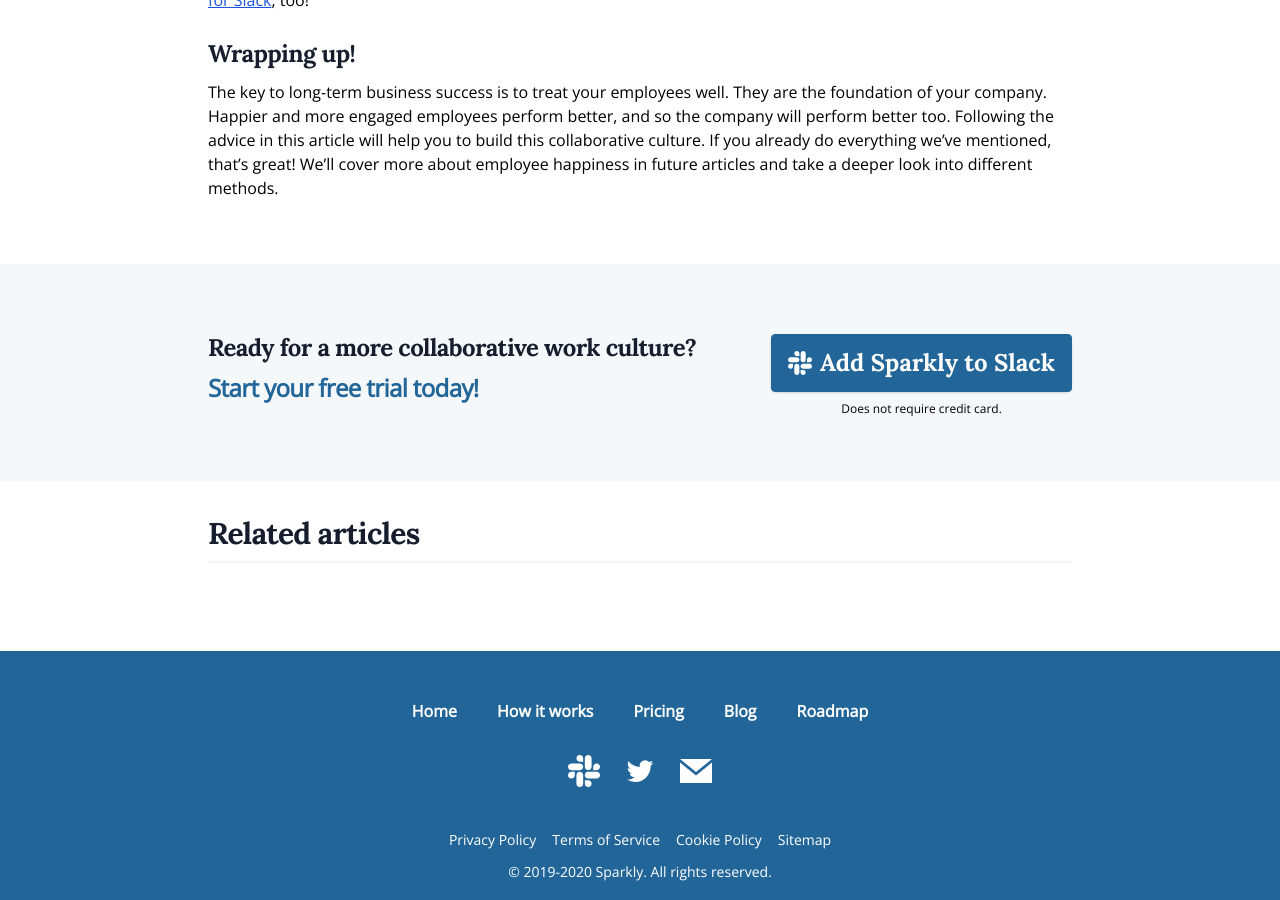
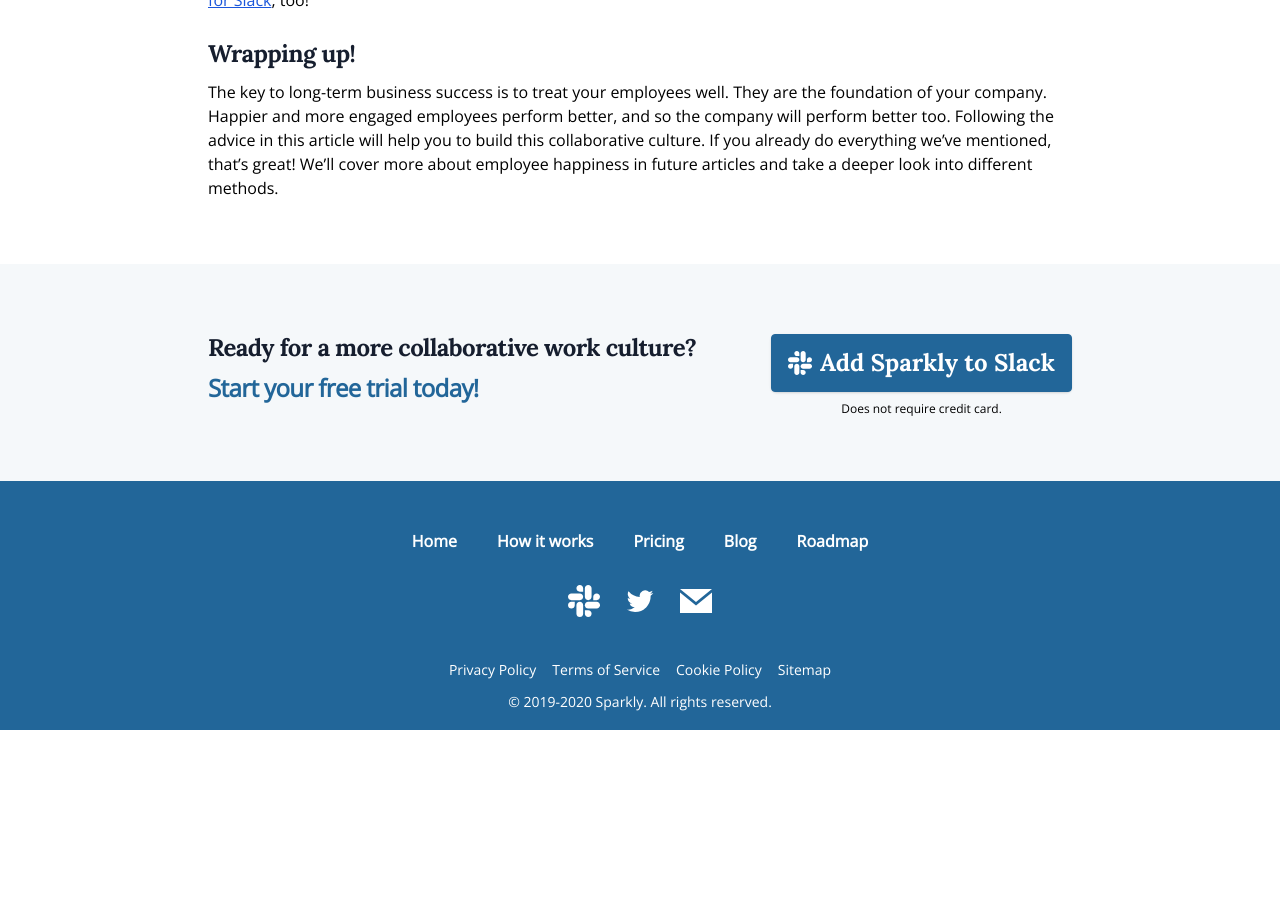
Before and after one commit to Sparklybot/sparklybot.github.io, a Jekyll site: the page built from _posts/2020-06-15-happy-employees-guide.md, in a window 1280 px wide and 900 px high, scrolled down 2694 px. Built offline with Jekyll 4.4.1, drawn with Linux system fonts in a browser that asks for light colours; comment, search, counter and statistics services are not loaded; after the commit the page ends 3424 px from its top, so only the background shows below that.

Commit message:
Small change for post layout

```diff
--- a/_layouts/post.html
+++ b/_layouts/post.html
@@ -75,7 +75,7 @@ layout: default
 
 {% assign firstCategory = page.categories | first %}
 {% assign anyRelated = site.categories[firstCategory] | size %}
-{% if anyRelated != 0 %}
+{% if anyRelated > 1 %}
 <section class="container mx-auto px-4 pt-8 pb-16 max-w-4xl">
     <h2 class="text-4xl leading-9 tracking-light font-bold text-gray-900 sm:text-3xl sm:leading-10">Related articles</h2>
 
```
